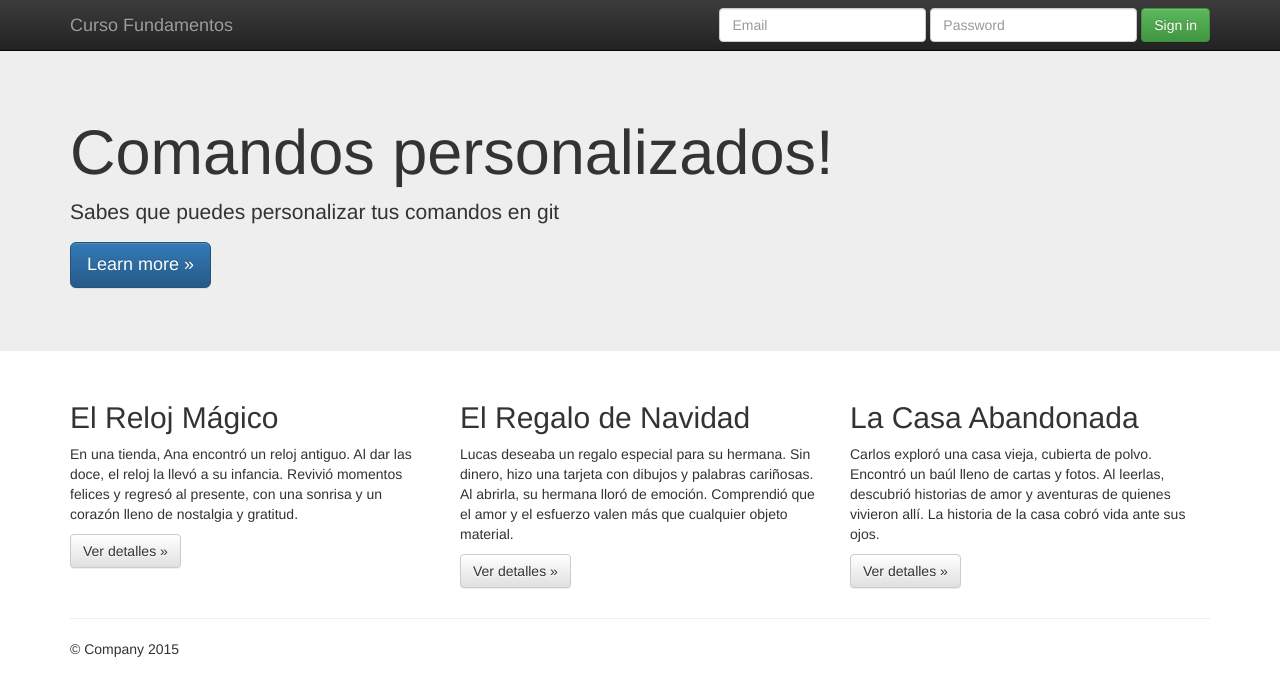
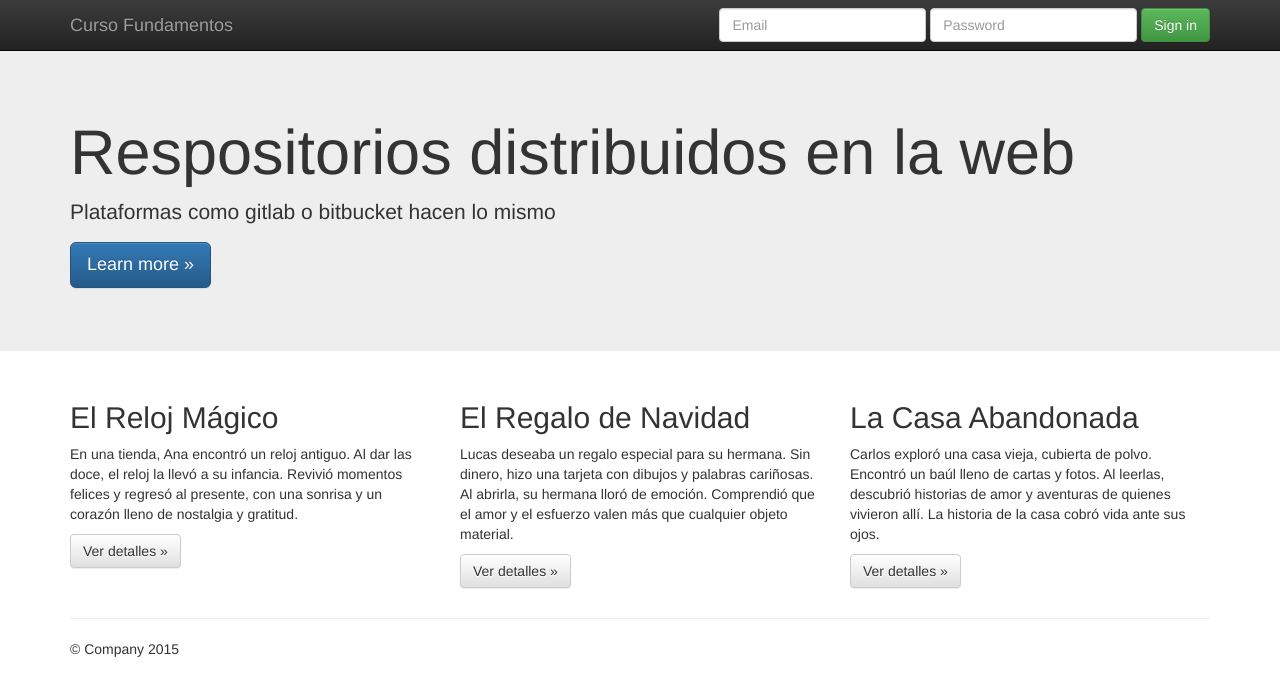
Before and after one commit to leonelgodoy10/AprendiendoGit, a plain HTML site: page index.html in a window 1280 px wide. Drawn offline with nearby package versions, Linux system fonts and the light colour scheme.

Commit message:
Se actualiza el comentario indicando que existen diferentes plataformas que realizan lo mismo

```diff
--- a/index.html
+++ b/index.html
@@ -55,8 +55,8 @@
     <!-- Main jumbotron for a primary marketing message or call to action -->
     <div class="jumbotron">
       <div class="container">
-        <h1>Comandos personalizados!</h1>
-        <p>Sabes que puedes personalizar tus comandos en git</p>
+        <h1>Respositorios distribuidos en la web</h1>
+        <p>Plataformas como gitlab o bitbucket hacen lo mismo</p>
         <p><a class="btn btn-primary btn-lg" href="www.google.com" role="button">Learn more &raquo;</a></p>
       </div>
     </div>
```
